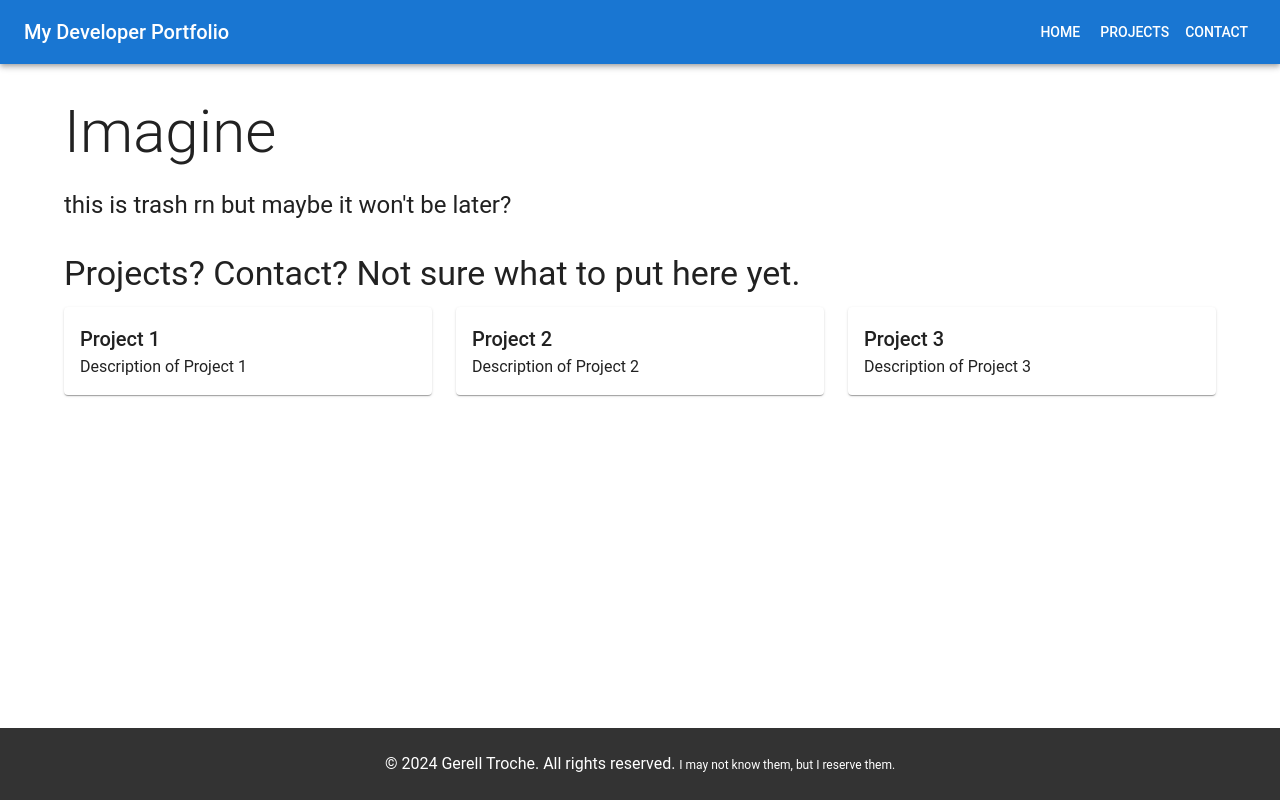
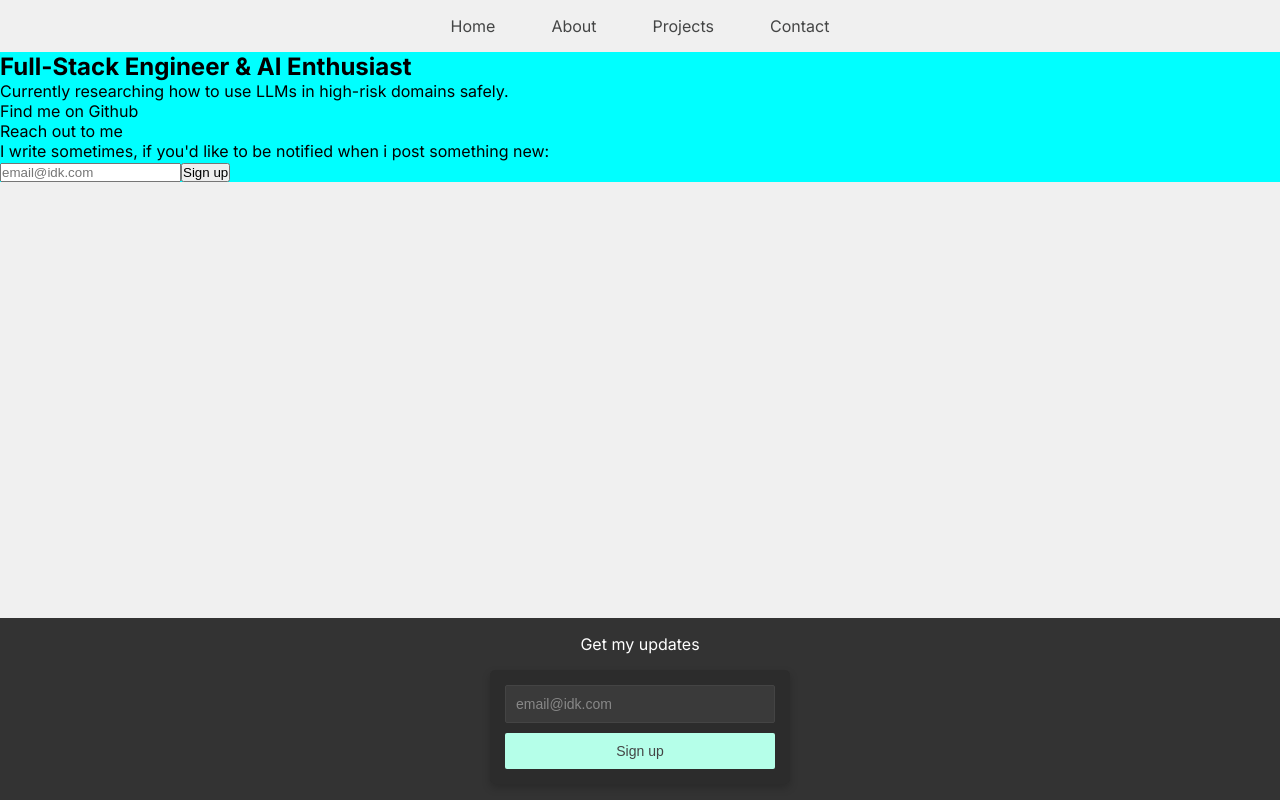
Before and after one commit to gerelltroche/web-gerelltroche, a Next.js app: page / in a window 1280 px wide. Built offline with nearby package versions, Linux system fonts and the light colour scheme.

Commit message:
removed mui, gonna use raw css

```diff
--- a/package.json
+++ b/package.json
@@ -9,9 +9,6 @@
 		"lint": "next lint"
 	},
 	"dependencies": {
-    "@emotion/react": "^11.11.4",
-    "@emotion/styled": "^11.11.5",
-    "@mui/material": "^5.15.19",
 		"next": "14.2.3",
 		"react": "^18",
 		"react-dom": "^18"
--- a/src/app/globals.css
+++ b/src/app/globals.css
@@ -5,72 +5,36 @@
 		"Roboto Mono", "Oxygen Mono", "Ubuntu Monospace", "Source Code Pro",
 		"Fira Mono", "Droid Sans Mono", "Courier New", monospace;
 
-  --foreground-rgb: 0, 0, 0;
-  --background-start-rgb: 214, 219, 220;
-  --background-end-rgb: 255, 255, 255;
+	--primary: #b5ffe9;
+	--primary-contrast: #444545;
+	--primary-active: #9de7d1;
+	--primary-hover: #83ceb9;
+	--secondary: #444545;
+	--secondary-contrast: #ffffff;
+	--secondary-hover: #5e5f5f;
+	--secondary-active: #777878;
 
-  --primary-glow: conic-gradient(
-    from 180deg at 50% 50%,
-    #16abff33 0deg,
-    #0885ff33 55deg,
-    #54d6ff33 120deg,
-    #0071ff33 160deg,
-    transparent 360deg
-  );
-  --secondary-glow: radial-gradient(
-    rgba(255, 255, 255, 1),
-    rgba(255, 255, 255, 0)
-  );
+	--background: #f0f0f0;
+	--surface: #ffffff;
 
-  --tile-start-rgb: 239, 245, 249;
-  --tile-end-rgb: 228, 232, 233;
-  --tile-border: conic-gradient(
-    #00000080,
-    #00000040,
-    #00000030,
-    #00000020,
-    #00000010,
-    #00000010,
-    #00000080
-  );
+	--error: #ff6b6b;
+	--error-contrast: #ffffff;
+	--warning: #ffcc00;
+	--warning-contrast: #000000;
+	--success: #4caf50;
+	--success-contrast: #ffffff;
+	--info: #2196f3;
+	--info-contrast: #ffffff;
 
-  --callout-rgb: 238, 240, 241;
-  --callout-border-rgb: 172, 175, 176;
-  --card-rgb: 180, 185, 188;
-  --card-border-rgb: 131, 134, 135;
-}
+	--text-primary: #000000;
+	--text-secondary: #444545;
+	--text-disabled: #9e9e9e;
 
-@media (prefers-color-scheme: dark) {
-  :root {
-    --foreground-rgb: 255, 255, 255;
-    --background-start-rgb: 0, 0, 0;
-    --background-end-rgb: 0, 0, 0;
+	--disabled: #bdbdbd;
+	--disabled-contrast: #ffffff;
 
-    --primary-glow: radial-gradient(rgba(1, 65, 255, 0.4), rgba(1, 65, 255, 0));
-    --secondary-glow: linear-gradient(
-      to bottom right,
-      rgba(1, 65, 255, 0),
-      rgba(1, 65, 255, 0),
-      rgba(1, 65, 255, 0.3)
-    );
-
-    --tile-start-rgb: 2, 13, 46;
-    --tile-end-rgb: 2, 5, 19;
-    --tile-border: conic-gradient(
-      #ffffff80,
-      #ffffff40,
-      #ffffff30,
-      #ffffff20,
-      #ffffff10,
-      #ffffff10,
-      #ffffff80
-    );
-
-    --callout-rgb: 20, 20, 20;
-    --callout-border-rgb: 108, 108, 108;
-    --card-rgb: 100, 100, 100;
-    --card-border-rgb: 200, 200, 200;
-  }
+	--focus: #1e88e5;
+	--border: #e0e0e0;
 }
 
 * {
@@ -83,16 +47,13 @@ html,
 body {
 	max-width: 100vw;
 	overflow-x: hidden;
+	margin: 0;
+	padding: 0;
 }
 
 body {
-  color: rgb(var(--foreground-rgb));
-  background: linear-gradient(
-      to bottom,
-      transparent,
-      rgb(var(--background-end-rgb))
-    )
-    rgb(var(--background-start-rgb));
+	color: var(--text-primary);
+	background-color: var(--background);
 }
 
 a {
--- a/src/app/layout.module.css
+++ b/src/app/layout.module.css
@@ -1,53 +1,42 @@
 /* layout.module.css */
 
-.container {
+.bodyWrapper {
 	display: flex;
 	flex-direction: column;
 	min-height: 100vh;
 }
 
-.navbar {
-	background-color: #333;
-	padding: 10px 0;
+.main {
+	flex: 1;
 }
 
 .nav {
-	max-width: 1200px;
-	margin: 0 auto;
-	display: flex;
-	justify-content: center;
+	width: 100%;
+	background-color: var(--background);
+	color: var(--text-secondary);
+	padding: 1rem;
+	text-align: center;
 }
 
-.navList {
-	list-style: none;
-	display: flex;
-	gap: 20px;
-	padding: 0;
-	margin: 0;
+.nav a {
+	margin: 0 0.25rem;
+	padding: 1rem 1.5rem;
+	text-decoration: none;
 }
 
-.navItem {
-}
-
-.navLink {
-	color: white;
-	text-decoration: none;
-	font-weight: bold;
-}
-
-.navLink:hover {
-	text-decoration: underline;
-}
-
-.mainContent {
-	flex: 1;
-	padding: 20px;
+.nav a:hover {
+	background-color: var(--secondary-hover);
+	color: var(--secondary-contrast);
 }
 
 .footer {
 	background-color: #333;
-	color: white;
+	color: var(--secondary-contrast);
+	padding: 1rem;
 	text-align: center;
-	padding: 10px 0;
-	margin-top: 20px;
+	width: 100%;
 }
+
+.footer p {
+	margin: 0 0 1rem 0;
+}
--- a/src/app/layout.tsx
+++ b/src/app/layout.tsx
@@ -1,21 +1,15 @@
 import type { Metadata } from "next";
 import { Inter } from "next/font/google";
+import styles from "./layout.module.css";
+import Link from "next/link";
 import "./globals.css";
-import {
-	AppBar,
-	Toolbar,
-	Typography,
-	Button,
-	Container,
-	Box
-} from "@mui/material";
-import ClientThemeProvider from "@/theme/ClientThemeProvider";
+import EmailSignup from "@/components/EmailSignup";
 
 const inter = Inter({ subsets: ["latin"] });
 
 export const metadata: Metadata = {
-	title: "Create Next App",
-	description: "Generated by create next app"
+	title: "Gerell Troche",
+	description: "Software n Stuff"
 };
 
 export default function RootLayout({
@@ -25,74 +19,18 @@ export default function RootLayout({
 }>) {
 	return (
 		<html lang="en">
-			<body className={inter.className}>
-				<ClientThemeProvider>
-					<div
-						style={{
-							display: "flex",
-							flexDirection: "column",
-							minHeight: "100vh"
-						}}
-					>
-						<AppBar position="static">
-							<Toolbar>
-								<Typography
-									variant="h6"
-									sx={{ flexGrow: 1 }}
-								>
-									My Developer Portfolio
-								</Typography>
-								<Button
-									color="inherit"
-									href="./"
-								>
-									Home
-								</Button>
-								<Button
-									color="inherit"
-									href="projects"
-								>
-									Projects
-								</Button>
-								<Button
-									color="inherit"
-									href="contact"
-								>
-									Contact
-								</Button>
-							</Toolbar>
-						</AppBar>
-
-						<Container
-							maxWidth="lg"
-							style={{ flexGrow: 1 }}
-						>
-							{children}
-						</Container>
-
-						<Box
-							component="footer"
-							sx={{
-								py: 3,
-								px: 2,
-								backgroundColor: "#333",
-								color: "white",
-								textAlign: "center"
-							}}
-						>
-							<Typography variant="body1">
-								&copy; {new Date().getFullYear()} Gerell Troche. All rights
-								reserved.{" "}
-								<Typography
-									variant="caption"
-									component="span"
-								>
-									I may not know them, but I reserve them.
-								</Typography>
-							</Typography>
-						</Box>
-					</div>
-				</ClientThemeProvider>
+			<body className={`${inter.className} ${styles.bodyWrapper}`}>
+				<div className={styles.nav}>
+					<Link href="/">Home</Link>
+					<Link href="/about">About</Link>
+					<Link href="/projects">Projects</Link>
+					<Link href="/contact">Contact</Link>
+				</div>
+				<main className={styles.main}>{children}</main>
+				<footer className={styles.footer}>
+					<p>Get my updates</p>
+					<EmailSignup />
+				</footer>
 			</body>
 		</html>
 	);
--- a/src/app/page.module.css
+++ b/src/app/page.module.css
@@ -1,51 +1,5 @@
-/* page.module.css */
-
 .container {
-  padding: 20px;
-  max-width: 1200px;
-  margin: 0 auto;
-  text-align: center;
+  width: 100%;
+  height: 100%;
+  background-color: aqua;
 }
-
-.hero {
-  margin: 50px 0;
-}
-
-.heroText {
-  font-size: 3rem;
-  color: #333;
-  margin-bottom: 20px;
-}
-
-.subText {
-  font-size: 1.5rem;
-  color: #666;
-}
-
-.projects {
-  margin: 50px 0;
-}
-
-.projectList {
-  display: flex;
-  flex-wrap: wrap;
-  justify-content: space-around;
-  gap: 20px;
-}
-
-.projectCard {
-  background-color: #f9f9f9;
-  padding: 20px;
-  border-radius: 10px;
-  box-shadow: 0 4px 6px rgba(0, 0, 0, 0.1);
-  width: 300px;
-}
-
-.projectCard h3 {
-  margin-top: 0;
-  color: #333;
-}
-
-.projectCard p {
-  color: #666;
-}
--- a/src/app/page.tsx
+++ b/src/app/page.tsx
@@ -1,89 +1,25 @@
-import { Box, Typography, Grid, Paper } from "@mui/material";
+import styles from "./page.module.css";
+import EmailSignup from "@/components/EmailSignup";
 
 export default function Home() {
 	return (
-		<>
-			<Box sx={{ my: 4 }}>
-				<Typography
-					variant="h2"
-					component="h1"
-					gutterBottom
-				>
-					Imagine
-				</Typography>
-				<Typography
-					variant="h5"
-					component="p"
-				>
-					this is trash rn but maybe it won&apos;t be later?
-				</Typography>
-			</Box>
+		<div className={styles.container}>
+			<section className={styles.hero}>
+				<h1>Full-Stack Engineer & AI Enthusiast</h1>
+				<p>
+					Currently researching how to use LLMs in high-risk domains safely.
+				</p>
+			</section>
 
-			<Box
-				sx={{ my: 4 }}
-				id="projects"
-			>
-				<Typography
-					variant="h4"
-					component="h2"
-					gutterBottom
-				>
-					Projects? Contact? Not sure what to put here yet.
-				</Typography>
-				<Grid
-					container
-					spacing={3}
-				>
-					<Grid
-						item
-						xs={12}
-						sm={6}
-						md={4}
-					>
-						<Paper sx={{ p: 2 }}>
-							<Typography
-								variant="h6"
-								component="h3"
-							>
-								Project 1
-							</Typography>
-							<Typography variant="body1">Description of Project 1</Typography>
-						</Paper>
-					</Grid>
-					<Grid
-						item
-						xs={12}
-						sm={6}
-						md={4}
-					>
-						<Paper sx={{ p: 2 }}>
-							<Typography
-								variant="h6"
-								component="h3"
-							>
-								Project 2
-							</Typography>
-							<Typography variant="body1">Description of Project 2</Typography>
-						</Paper>
-					</Grid>
-					<Grid
-						item
-						xs={12}
-						sm={6}
-						md={4}
-					>
-						<Paper sx={{ p: 2 }}>
-							<Typography
-								variant="h6"
-								component="h3"
-							>
-								Project 3
-							</Typography>
-							<Typography variant="body1">Description of Project 3</Typography>
-						</Paper>
-					</Grid>
-				</Grid>
-			</Box>
-		</>
+			<section className={styles.contact}>
+				<p>Find me on Github</p>
+				<p>Reach out to me</p>
+				<p>
+					I write sometimes, if you'd like to be notified when i post something
+					new:
+				</p>
+				<EmailSignup styles={styles} />
+			</section>
+		</div>
 	);
 }
--- /dev/null
+++ b/src/components/EmailSignup.module.css
@@ -0,0 +1,54 @@
+/* EmailSignup.module.css */
+
+.emailForm {
+	display: flex;
+	flex-direction: column;
+	align-items: center;
+	background-color: #2c2c2c;
+	padding: 15px;
+	border-radius: 5px;
+	box-shadow: 0 4px 8px rgba(0, 0, 0, 0.2);
+	max-width: 300px;
+	margin: 0 auto;
+}
+
+.emailForm input[type="email"] {
+	width: 100%;
+	padding: 10px;
+	margin-bottom: 10px;
+	border: 1px solid #444;
+	border-radius: 2px;
+	font-size: 14px;
+	background-color: #3a3a3a;
+	color: #fff;
+	transition: border-color 0.3s;
+}
+
+.emailForm input[type="email"]::placeholder {
+	color: #888;
+}
+
+.emailForm input[type="email"]:focus {
+	border-color: var(--primary);
+	outline: none;
+}
+
+.emailForm button {
+	width: 100%;
+	padding: 10px;
+	background-color: var(--primary);
+	color: var(--primary-contrast);
+	border: none;
+	border-radius: 2px;
+	font-size: 14px;
+	cursor: pointer;
+	transition: background-color 0.3s;
+}
+
+.emailForm button:hover {
+	background-color: var(--primary-hover);
+}
+
+.emailForm button:active {
+	background-color: var(--primary-active);
+}
--- /dev/null
+++ b/src/components/EmailSignup.tsx
@@ -0,0 +1,37 @@
+"use client";
+import backupStyles from "./EmailSignup.module.css";
+import { useState } from "react";
+
+interface EmailSignupProps {
+	styles?: Record<string, string>;
+}
+
+function EmailSignup({ styles }: EmailSignupProps) {
+	const [signedUp, setSignedUp] = useState(false);
+
+	const handleSignup = (e: React.FormEvent<HTMLFormElement>) => {
+		e.preventDefault();
+		setSignedUp(true);
+	};
+	console.log("signedUp", signedUp);
+	return (
+		<form
+			className={styles ? styles.emailForm : backupStyles.emailForm}
+			onSubmit={handleSignup}
+		>
+			{!signedUp ? (
+				<>
+					<input
+						type="email"
+						placeholder="email@idk.com"
+					/>
+					<button>Sign up</button>
+				</>
+			) : (
+				<p>Thanks!</p>
+			)}
+		</form>
+	);
+}
+
+export default EmailSignup;
--- a/src/theme/ClientThemeProvider.tsx
+++ /dev/null
@@ -1,18 +0,0 @@
-"use client";
-
-import React from "react";
-import { ThemeProvider, CssBaseline } from "@mui/material";
-import theme from "./theme";
-
-interface Props {
-	children: React.ReactNode;
-}
-
-export default function ClientThemeProvider({ children }: Props) {
-	return (
-		<ThemeProvider theme={theme}>
-			<CssBaseline />
-			{children}
-		</ThemeProvider>
-	);
-}
--- a/src/theme/theme.ts
+++ /dev/null
@@ -1,18 +0,0 @@
-"use client";
-import { createTheme } from "@mui/material/styles";
-
-const theme = createTheme({
-	palette: {
-		primary: {
-			main: "#1976d2"
-		},
-		secondary: {
-			main: "#dc004e"
-		}
-	},
-	typography: {
-		fontFamily: "Roboto, sans-serif"
-	}
-});
-
-export default theme;
```
Also changed, not shown: src/app/contact/page.tsx (+3 -87 lines), src/app/contact/page.module.css (added), 1 other file (tests, documents, lock files or other folders). Lines whose indentation alone changed are shown as unchanged.
